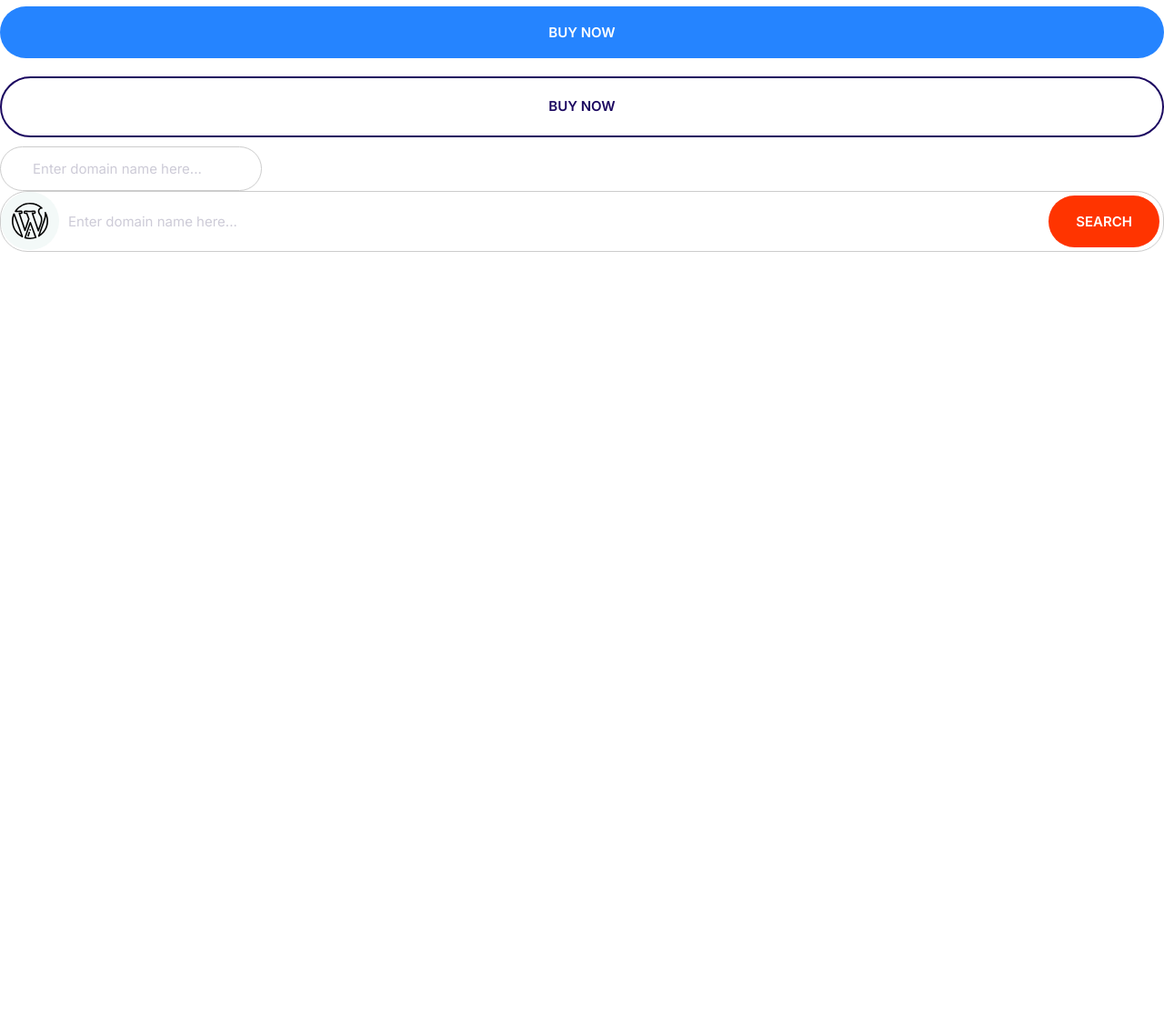
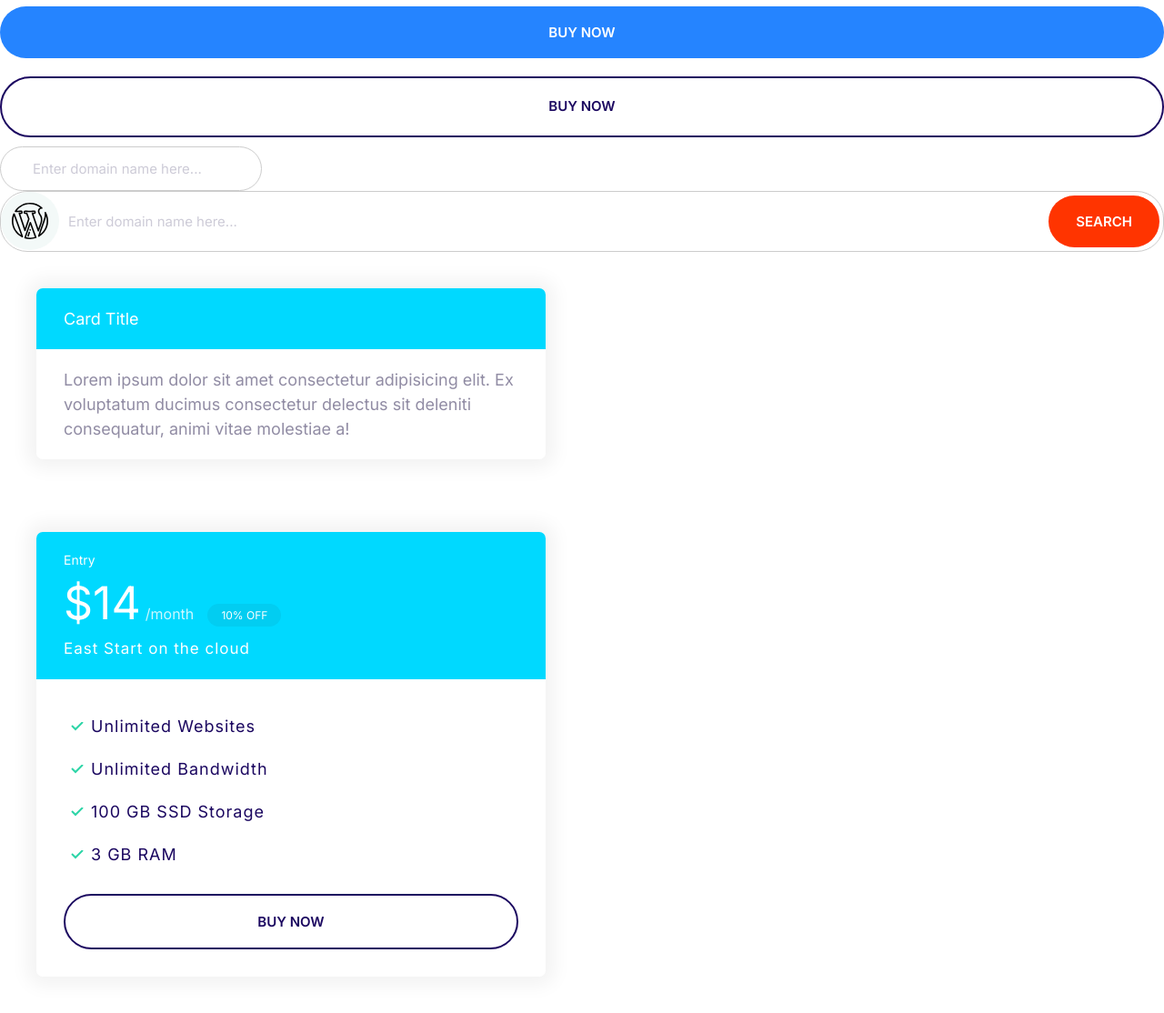
Before and after one commit to Harshanani007/Harshfy, a plain HTML site: page index.html in a window 1280 px wide. Shown: the part 685-1799 px from the top of the page at 91% size. Before the commit the page ends 962 px from the top, so only its background shows below. Drawn offline with Linux system fonts and the light colour scheme.

Commit message:
styled cards and plans.

```diff
--- a/css/styles.css
+++ b/css/styles.css
@@ -124,6 +124,7 @@ a {
 
 .badge--small {
   font-size: 1.6rem;
+  padding: 0.5rem 1.5rem;
 }
 
 @media screen and (min-width: 1024px) {
@@ -294,3 +295,78 @@ after two lines border and border-radius we get a weird layout so we remove bord
     font-size: 1.5rem;
   }
 }
+
+/*cards
+*/
+.card {
+  border-radius: 7px;
+  box-shadow: 0 0 20px 10px #f3f3f3;
+  overflow: hidden;
+}
+
+.card__header,
+.card__body {
+  padding: 2rem 3rem;
+}
+
+.card--primary .card__header {
+  background: var(--color-primary);
+  color: #fff;
+}
+
+.card--secondary .card__header {
+  background: var(--color-secondary);
+  color: #fff;
+}
+
+.card--secondary .badge--secondary {
+  background: #02cdf1;
+}
+/*plans*/
+.plan__name {
+  color: #fff;
+  margin: 0;
+  font-weight: 500;
+  font-size: 2.4rem;
+}
+
+.plan__price {
+  font-size: 6rem;
+}
+
+.plan__billing-cycle {
+  font-size: 2.4rem;
+  font-weight: 300;
+  opacity: 80%;
+  margin-right: 1rem;
+}
+
+.plan__description {
+  font-size: 2rem;
+  font-weight: 300;
+  letter-spacing: 1px;
+  display: block;
+}
+
+.plan .list__item {
+  margin-bottom: 2rem;
+  letter-spacing: 1px;
+}
+
+@media screen and (min-width: 1024px) {
+  .plan__name {
+    font-size: 1.4rem;
+  }
+
+  .plan__price {
+    font-size: 5rem;
+  }
+
+  .plan__billing-cycle {
+    font-size: 1.6rem;
+  }
+
+  .plan__description {
+    font-size: 1.7rem;
+  }
+}
--- a/index.html
+++ b/index.html
@@ -72,5 +72,40 @@
       />
       <button class="btn btn--accent">Search</button>
     </div>
+    <!--cards should have a header round corner and shadow around
+    we keep the entire card container inside another container because the card should be flexible based on the outside container-->
+    <div style="width: 50%; padding: 4rem">
+      <div class="card card--secondary">
+        <header class="card__header">Card Title</header>
+        <div class="card__body">
+          Lorem ipsum dolor sit amet consectetur adipisicing elit. Ex voluptatum
+          ducimus consectetur delectus sit deleniti consequatur, animi vitae
+          molestiae a!
+        </div>
+      </div>
+    </div>
+    <!--plan component contains a card with header include badges, and button at the end-->
+    <div class="plan">
+      <div style="width: 50%; padding: 4rem">
+        <div class="card card--secondary">
+          <header class="card__header">
+            <h3 class="plan__name">Entry</h3>
+            <span class="plan__price">$14</span>
+            <span class="plan__billing-cycle">/month</span>
+            <span class="badge badge--secondary badge--small">10% OFF</span>
+            <span class="plan__description">East Start on the cloud</span>
+          </header>
+          <div class="card__body">
+            <ul class="list list--tick">
+              <li class="list__item">Unlimited Websites</li>
+              <li class="list__item">Unlimited Bandwidth</li>
+              <li class="list__item">100 GB SSD Storage</li>
+              <li class="list__item">3 GB RAM</li>
+            </ul>
+            <button class="btn btn--outline btn--block">BUY NOW</button>
+          </div>
+        </div>
+      </div>
+    </div>
   </body>
 </html>
```
Also changed, not shown: components/plans.html (added, +22 -0 lines).
